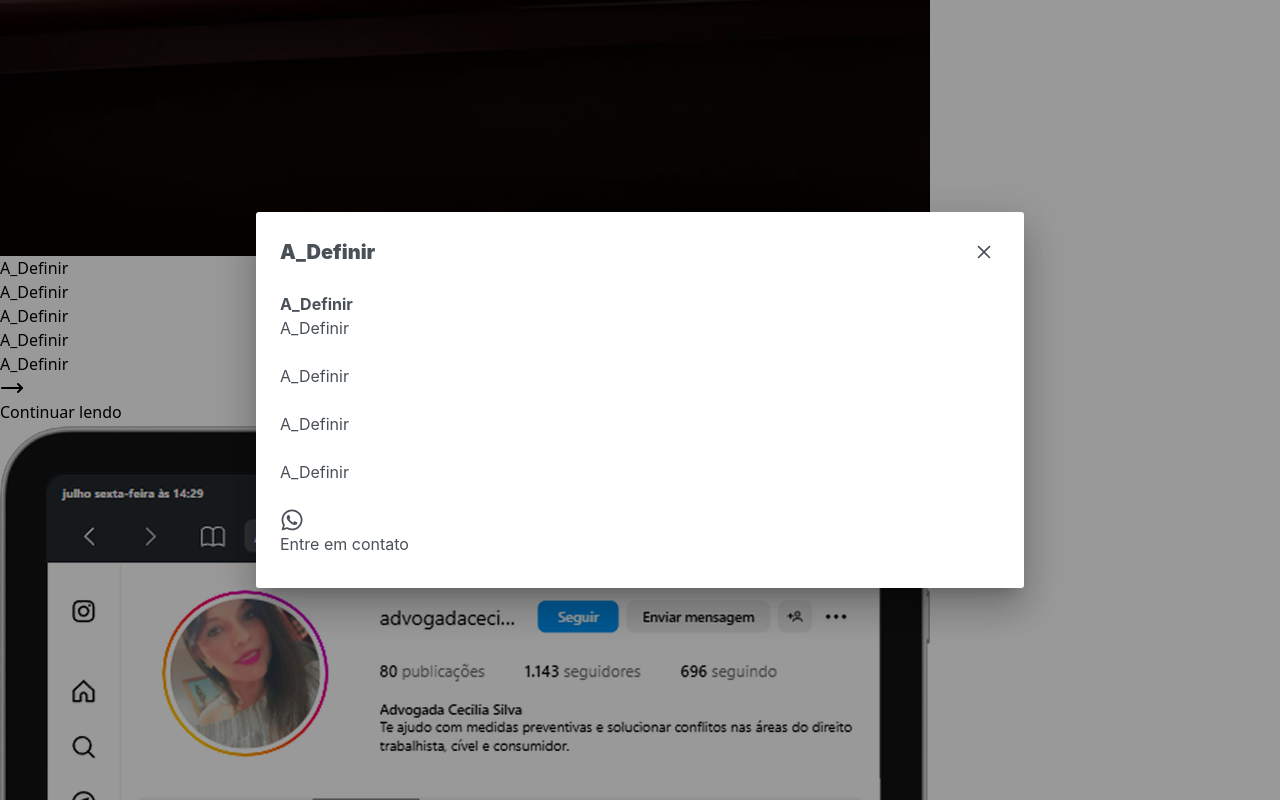
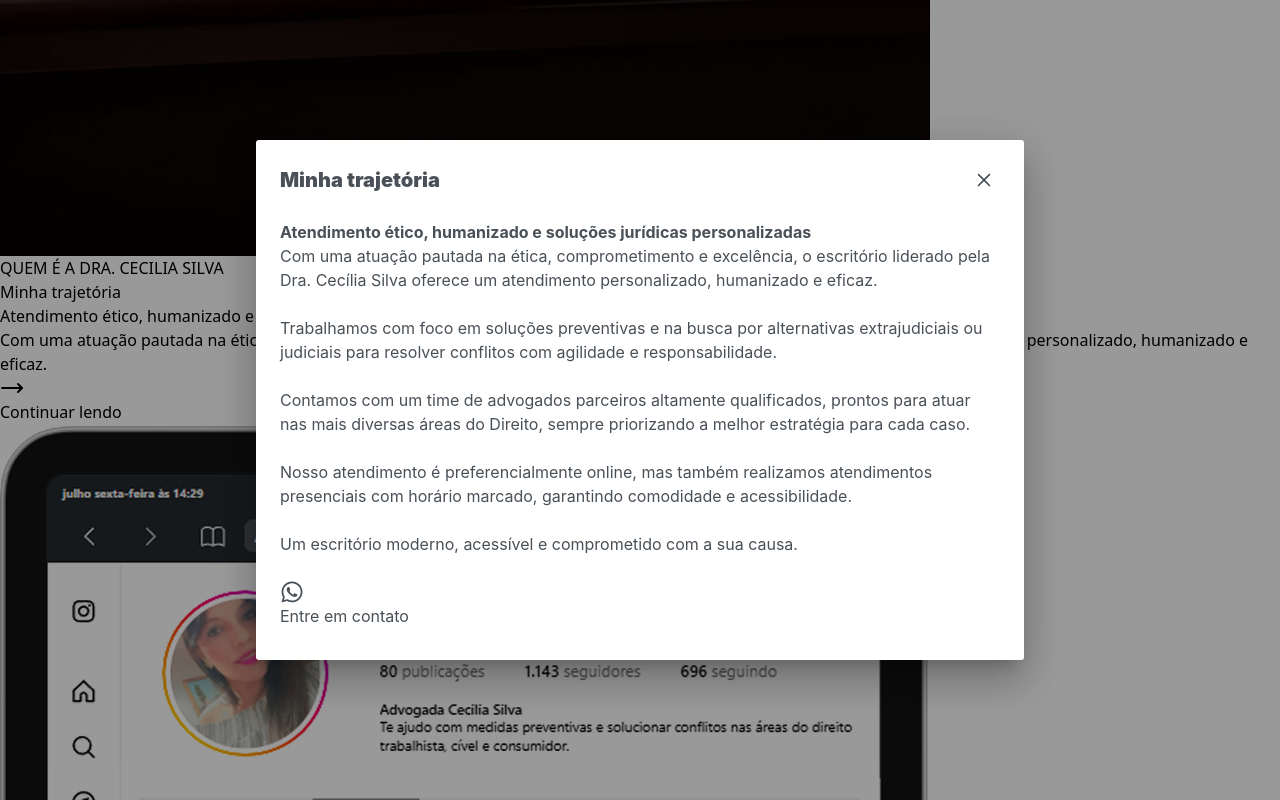
Before and after one commit to Paper-Street-Softwares/Dev-Template, a React (Vite) app: page / in a window 1280 px wide. Both pictures are taken after a click on the button "Continuar lendo". Shown: the part 1879-2679 px from the top of the page. Built offline with nearby package versions, Linux system fonts and the light colour scheme; a web font is replaced by a local one.

Commit message:
fix: About e AboutSocial

```diff
--- a/src/content/content.jsx
+++ b/src/content/content.jsx
@@ -499,33 +499,45 @@ const content = {
         img: aboutImg1,
         alt: "Imagem profissional de escritório/advogado(a)",
       },
-      miniTag: "A_Definir",
-      title: "A_Definir",
-      subtitle: "A_Definir",
-      labelInstagram: "Siga-nos no Instagram",
-      labelFacebook: "Siga-nos no Facebook",
-      labelLinkedin: "Siga-nos no LinkedIn",
-      labelX: "Siga-nos no X",
+      miniTag: "QUEM É A DRA. CECILIA SILVA",
+      title: "Minha trajetória",
+      subtitle:
+        "Atendimento ético, humanizado e soluções jurídicas personalizadas",
+      labelInstagram: "Siga-me no Instagram",
+      labelFacebook: "Siga-me no Facebook",
+      labelLinkedin: "Siga-me no LinkedIn",
+      labelX: "Siga-me no X",
       paragraph: (
         <div>
-          A_Definir
-          <br />
-          A_Definir
+          Com uma atuação pautada na ética, comprometimento e excelência, o
+          escritório liderado pela Dra. Cecília Silva oferece um atendimento
+          personalizado, humanizado e eficaz.
         </div>
       ),
       buttonModalLabelAbout: "Continuar lendo",
       modal: (
         <p>
-          A_Definir
+          Com uma atuação pautada na ética, comprometimento e excelência, o
+          escritório liderado pela Dra. Cecília Silva oferece um atendimento
+          personalizado, humanizado e eficaz.
           <br />
           <br />
-          A_Definir
+          Trabalhamos com foco em soluções preventivas e na busca por
+          alternativas extrajudiciais ou judiciais para resolver conflitos com
+          agilidade e responsabilidade.
           <br />
           <br />
-          A_Definir
+          Contamos com um time de advogados parceiros altamente qualificados,
+          prontos para atuar nas mais diversas áreas do Direito, sempre
+          priorizando a melhor estratégia para cada caso.
           <br />
           <br />
-          A_Definir
+          Nosso atendimento é preferencialmente online, mas também realizamos
+          atendimentos presenciais com horário marcado, garantindo comodidade e
+          acessibilidade.
+          <br />
+          <br />
+          Um escritório moderno, acessível e comprometido com a sua causa.
           <br />
           <br />
         </p>
@@ -539,14 +551,15 @@ const content = {
           imgSocial: aboutInstagram,
           alt: `Foto do Instagram do ${infos.name}`,
         },
-        miniTag: "A_Definir",
-        title: "A_Definir",
-        subtitle: "A_Definir",
+        miniTag: "REDES SOCIAIS",
+        title: "Conecte-se conosco",
+        subtitle:
+          "Aproveite nossas redes sociais para mantermos contato e ficar por dentro de atualizações importantes no mundo do direito.",
         paragraph: <p></p>,
-        labelInstagram: "Siga-nos no Instagram",
-        labelFacebook: "Siga-nos no Facebook",
-        labelLinkedin: "Siga-nos no LinkedIn",
-        labelX: "Siga-nos no X",
+        labelInstagram: "Siga-me no Instagram",
+        labelFacebook: "Siga-me no Facebook",
+        labelLinkedin: "Siga-me no LinkedIn",
+        labelX: "Siga-me no X",
       },
     },
     cta: {
```
